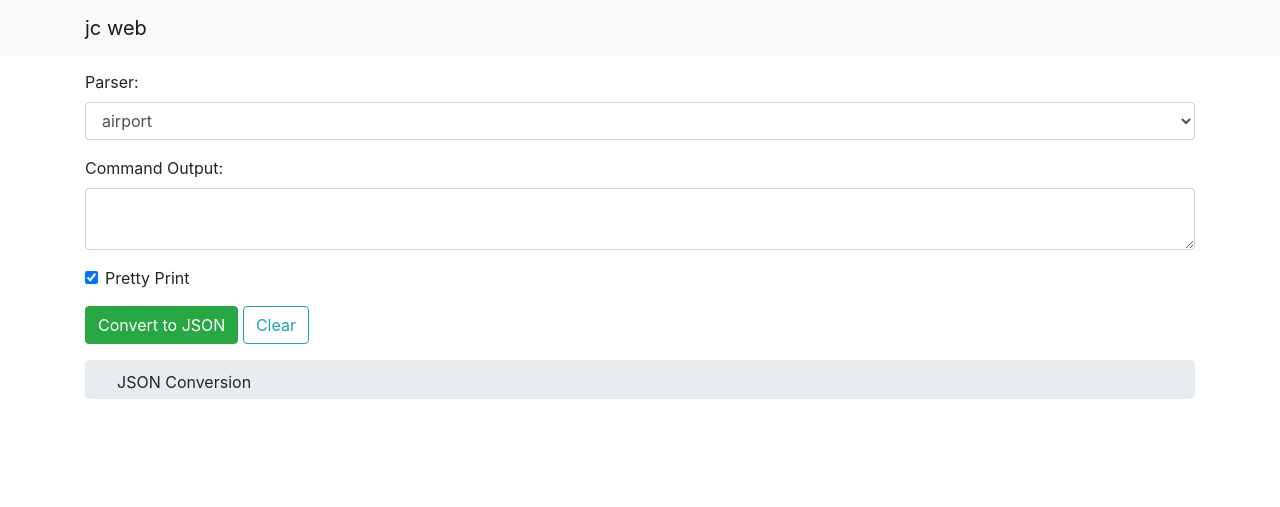
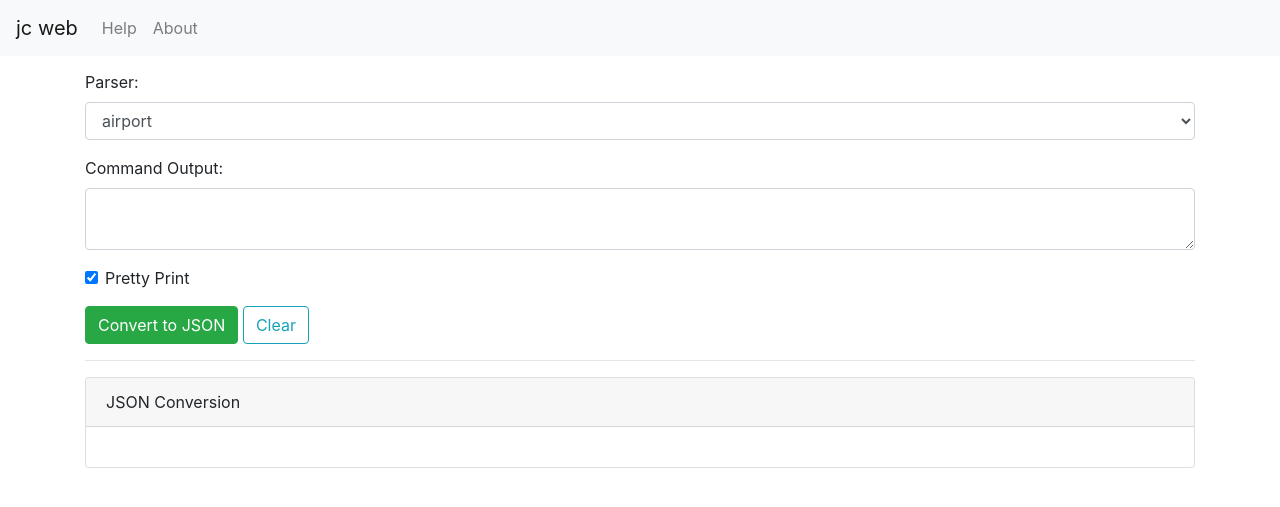
Before and after one commit to kellyjonbrazil/jc-web, a Flask app: page / in a window 1280 px wide. Shown: the top 507 px of the page. Run offline with Flask 2, Linux system fonts and the light colour scheme; some libraries are stand-ins or nearby versions.

Commit message:
working field validation error, json conversion card, and modal skeleton

```diff
--- a/app.py
+++ b/app.py
@@ -85,7 +85,7 @@ parsers = [
 @app.route('/', methods=('GET', 'POST'))
 def home():
     form = MyInput()
-    output = 'JSON Conversion'
+    output = ''
     if form.validate_on_submit():
         try:
             parser = importlib.import_module('jc.parsers.' + form.command_parser.data)
--- a/templates/home.html
+++ b/templates/home.html
@@ -10,7 +10,7 @@
       {% if form.command_output.errors %}
         {{ form.command_output(class="form-control is-invalid") }}
           <div class="invalid-feedback">
-              {% for error in form.command_outputt.errors %}
+            {% for error in form.command_output.errors %}
               <span>{{ error }}</span>
             {% endfor %}
           </div>
@@ -26,7 +26,13 @@
     </div>
   </form>
 
-  <div class="jumbotron" style="padding-top: 10px; padding-bottom: 5px;">
+  <hr>
+  <div class="card">
+    <div class="card-header">
+      JSON Conversion
+    </div>
+    <div class="card-body">
       {{ output|safe }}
     </div>
+  </div>
 {% endblock %}
--- a/templates/includes/_navbar.html
+++ b/templates/includes/_navbar.html
@@ -1,14 +1,32 @@
+<nav class="navbar navbar-expand-lg navbar-light bg-light fixed-top">
+  <a class="navbar-brand" href="#">{{ title }}</a>
+  <button class="navbar-toggler" type="button" data-toggle="collapse" data-target="#navbarSupportedContent" aria-controls="navbarSupportedContent" aria-expanded="false" aria-label="Toggle navigation">
+    <span class="navbar-toggler-icon"></span>
+  </button>
 
-<!-- Navigation -->
-<nav class="navbar navbar-light bg-light fixed-top">
-  <div class="container">
-    <a class="navbar-brand" href="/">{{ title }}</a>
-    <!-- <button class="navbar-toggler" type="button" data-toggle="collapse" data-target="#navbarResponsive" aria-controls="navbarResponsive" aria-expanded="false" aria-label="Toggle navigation">
-          <span class="navbar-toggler-icon"></span>
-        </button> -->
-    <!-- <div class="collapse navbar-collapse" id="navbarResponsive">
-      <ul class="navbar-nav ml-auto">
-      </ul> -->
+  <div class="collapse navbar-collapse" id="navbarSupportedContent">
+    <ul class="navbar-nav mr-auto">
+      <li class="nav-item">
+        <a class="nav-link" data-toggle="modal" data-target="#helpModal" href="#">Help</a>
+      </li>
+      <li class="nav-item">
+        <a class="nav-link" href="#">About</a>
+      </li>
+  </div>
+</nav>
+<!-- Help Modal -->
+<div class="modal fade" id="helpModal" tabindex="-1" aria-labelledby="helpModalLabel" aria-hidden="true">
+  <div class="modal-dialog">
+    <div class="modal-content">
+      <div class="modal-header">
+        <h5 class="modal-title" id="helpModalLabel">Help</h5>
+        <button type="button" class="close" data-dismiss="modal" aria-label="Close">
+          <span aria-hidden="true">&times;</span>
+        </button>
+      </div>
+      <div class="modal-body">
+        ...
+      </div>
     </div>
   </div>
-</nav>
+</div>
```
Lines whose indentation alone changed are shown as unchanged.
